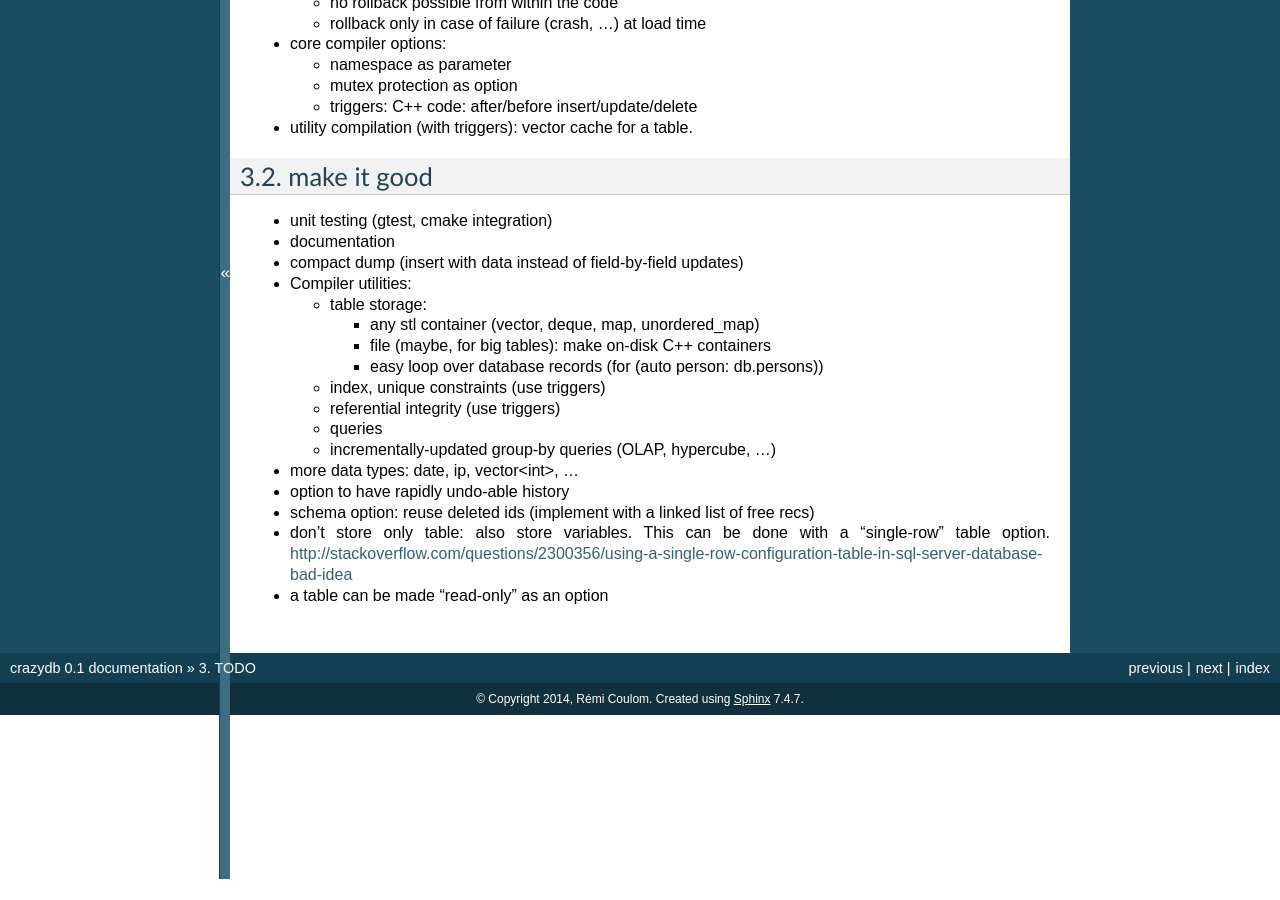
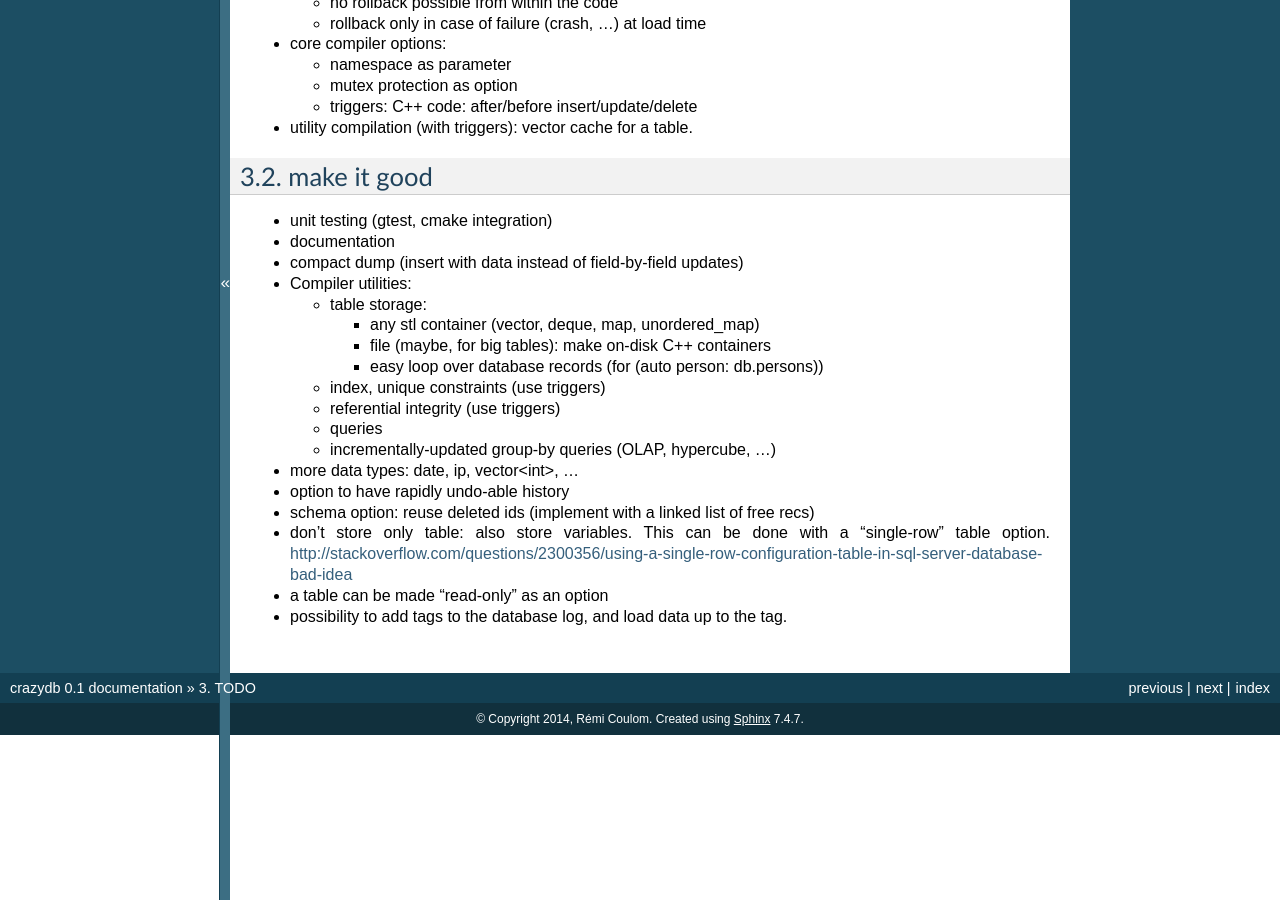
Before and after one commit to Remi-Coulom/joedb, a Sphinx documentation site: the page built from doc/sphinx/source/todo.rst, in a window 1280 px wide and 900 px high, scrolled down 590 px. Built offline with Sphinx 7.4.7, drawn with Linux system fonts in a browser that asks for light colours; formulas are drawn with MathJax 3; before the commit the page ends 1469 px from its top, so only the background shows below that.

Commit message:
tag idea

```diff
--- a/doc/sphinx/source/todo.rst
+++ b/doc/sphinx/source/todo.rst
@@ -67,3 +67,4 @@ make it good
 - schema option: reuse deleted ids (implement with a linked list of free recs)
 - don't store only table: also store variables. This can be done with a "single-row" table option. http://stackoverflow.com/questions/2300356/using-a-single-row-configuration-table-in-sql-server-database-bad-idea
 - a table can be made "read-only" as an option
+- possibility to add tags to the database log, and load data up to the tag.
```
